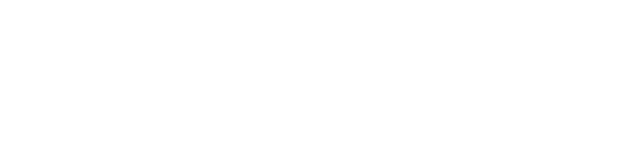
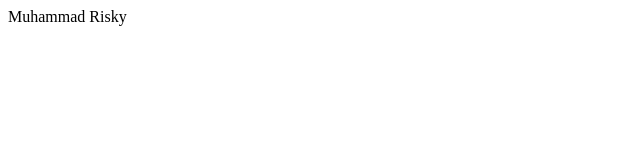
Before and after one commit to riskydc08/belajar_teamwork_github, a plain HTML site: page index.html in a window 1280 px wide. Shown: the whole page, without its empty margins (0-640 px from the left). Drawn offline with Linux system fonts and the light colour scheme.

Commit message:
class ikyy

```diff
--- a/index.html
+++ b/index.html
@@ -7,6 +7,6 @@
   <title>Document</title>
 </head>
 <body>
-
+  <div class="ikyy">Muhammad Risky</div>
 </body>
 </html>
```
